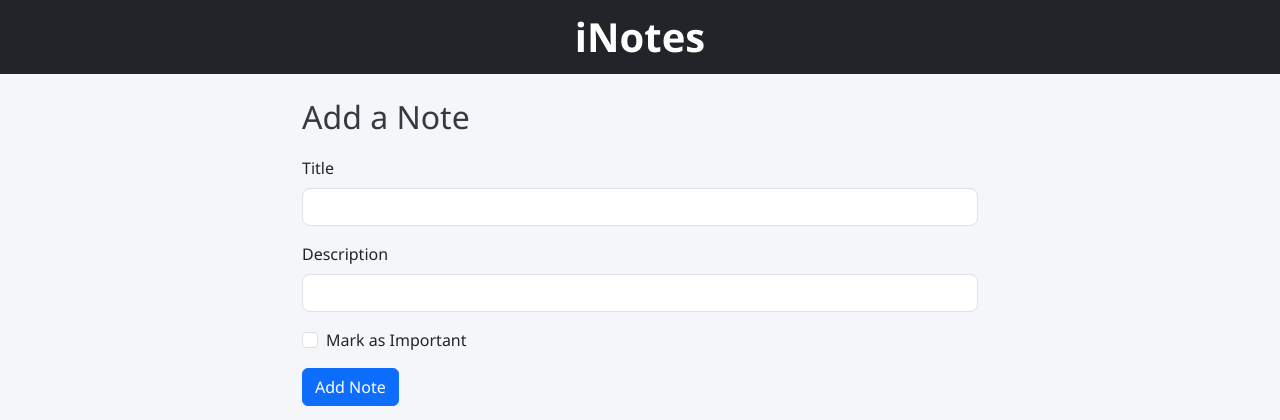
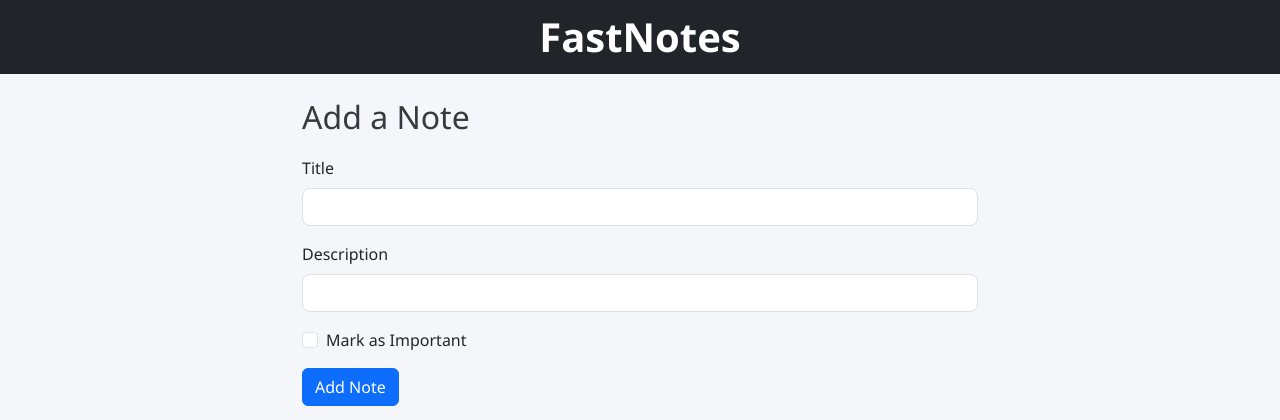
Before and after one commit to kalpanaG2004/FastNotes, a FastAPI app: page / in a window 1280 px wide. Shown: the top 420 px of the page. Run offline with FastAPI, Linux system fonts and the light colour scheme; data that the repository does not hold is empty.

Commit message:
fix: rename iNotes to FastNotes

```diff
--- a/templates/index.html
+++ b/templates/index.html
@@ -13,7 +13,7 @@
     <!-- Navbar -->
     <nav class="navbar navbar-dark bg-dark mb-4">
         <div class="container justify-content-center">
-            <span class="navbar-brand mb-0 h1 mx-auto text-center">iNotes</span>
+            <span class="navbar-brand mb-0 h1 mx-auto text-center">FastNotes</span>
         </div>
     </nav>
 
```
Also changed, not shown: FastNotes_diagram.png (added).
